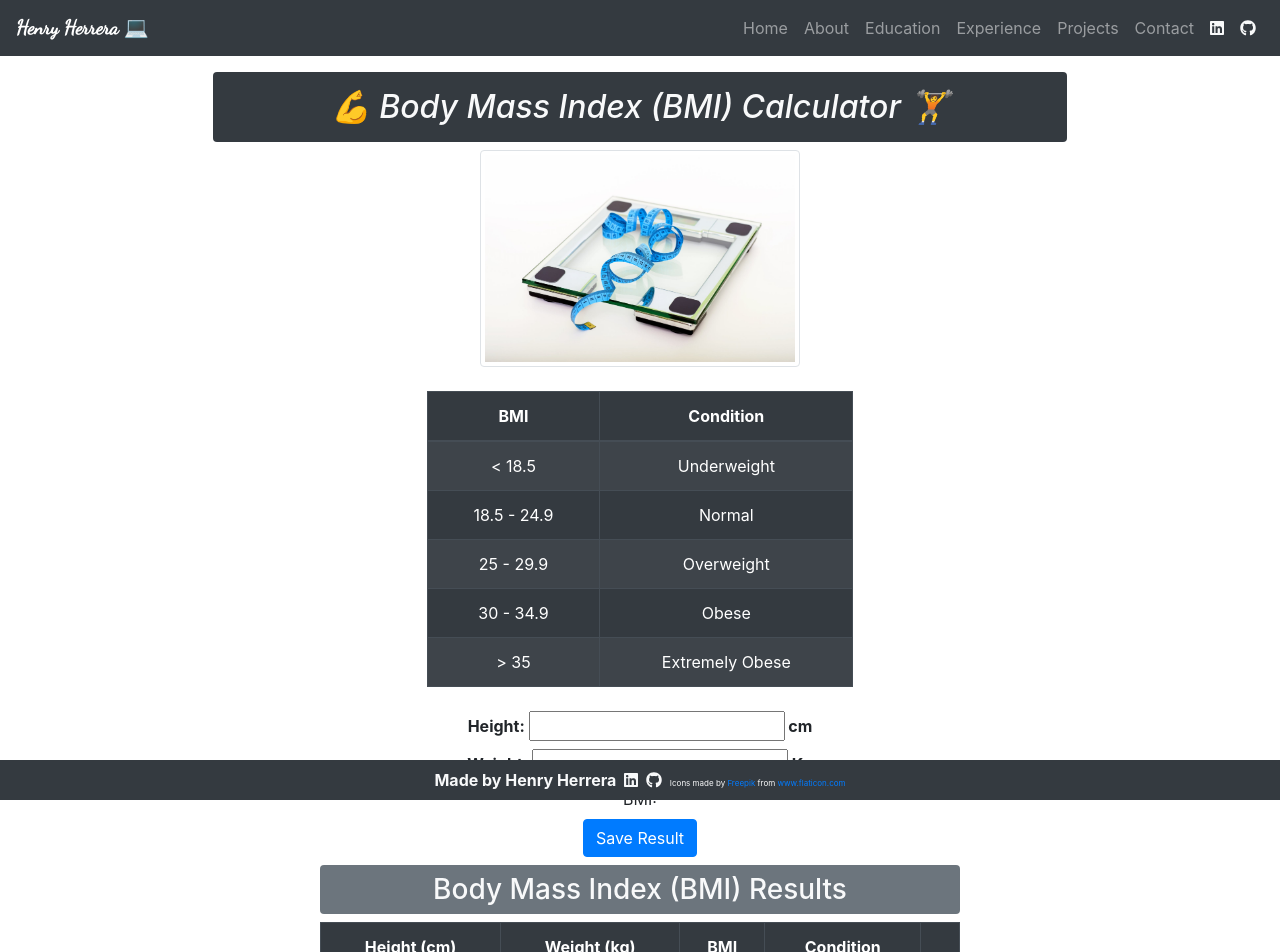
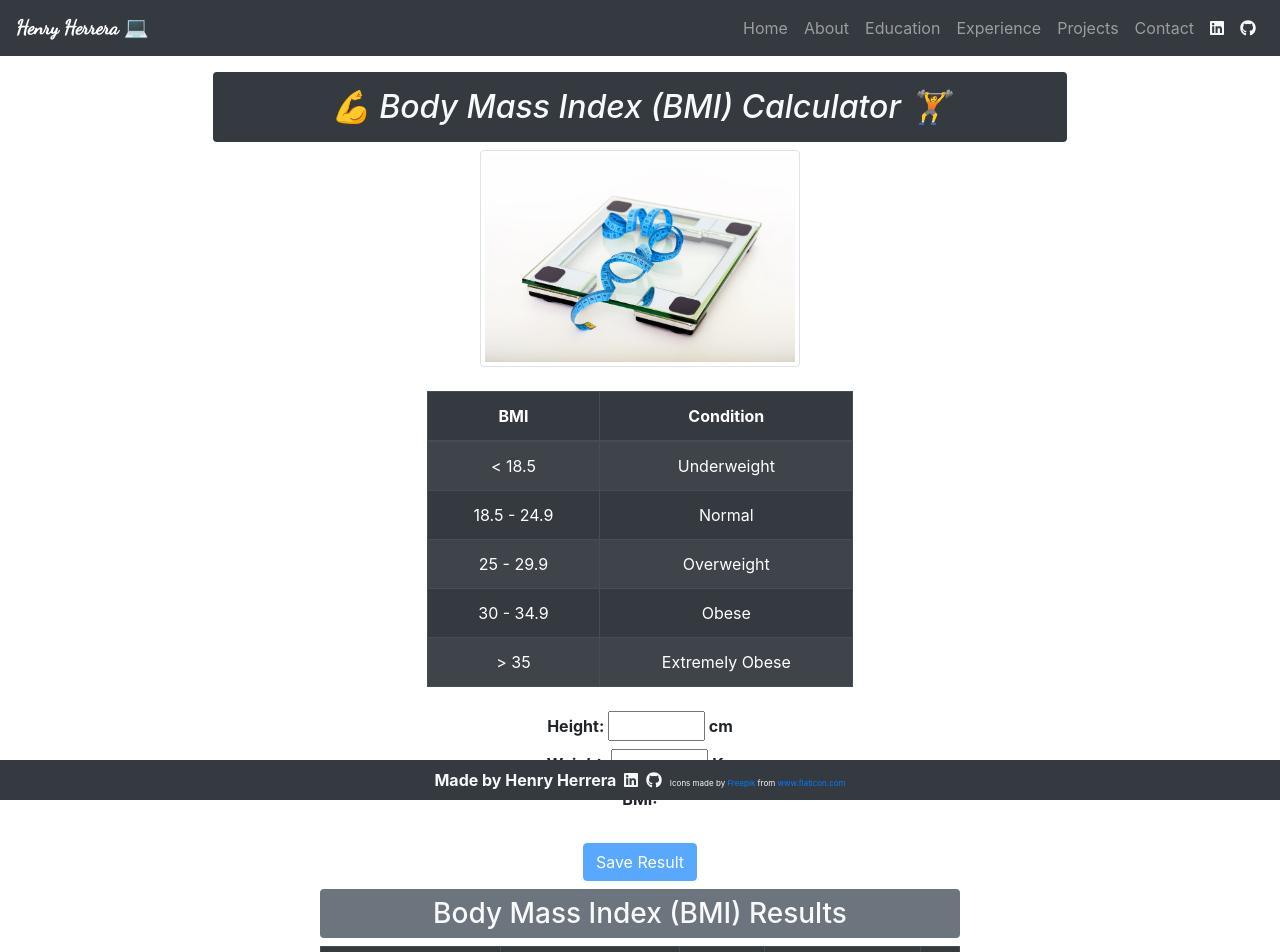
Before and after one commit to hjhm2018/my-portfolio, a React (Create React App) app: page /bmicalculator in a window 1280 px wide. Shown: the top 952 px of the page. Built offline with nearby package versions, Linux system fonts and the light colour scheme; a web font is replaced by a local one.

Commit message:
added new features to my sample projects

```diff
--- a/src/components/BirthdayApp.js
+++ b/src/components/BirthdayApp.js
@@ -9,7 +9,13 @@ import Modal from "react-bootstrap/Modal";
 
 import styles from "../Birthday.module.css";
 
-import { MdAddCircleOutline, MdCake, MdDelete } from "react-icons/md";
+import {
+  MdAddCircleOutline,
+  MdCake,
+  MdDelete,
+  MdReportProblem,
+  MdCheckCircle,
+} from "react-icons/md";
 
 const getSessionStorage = () => {
   let list = sessionStorage.getItem("list");
@@ -138,8 +144,10 @@ function BirthdayApp() {
     return (
       <div>
         <Modal show={show} onHide={handleClose}>
-          <Modal.Header closeButton>
-            <Modal.Title>Success!</Modal.Title>
+          <Modal.Header className="bg-success" closeButton>
+            <Modal.Title className="text-white">
+              Success! <MdCheckCircle />
+            </Modal.Title>
           </Modal.Header>
           <Modal.Body>
             <p>The birthday date was added successfully.</p>
@@ -158,8 +166,11 @@ function BirthdayApp() {
     return (
       <div>
         <Modal show={clearStorageWarning} onHide={closeWarning}>
-          <Modal.Header closeButton>
-            <Modal.Title>Warning!</Modal.Title>
+          <Modal.Header className="bg-danger" closeButton>
+            <Modal.Title className="text-white">
+              <MdReportProblem />
+              Warning!
+            </Modal.Title>
           </Modal.Header>
           <Modal.Body>
             <p>Are you sure you want to delete all the saved data?</p>
@@ -181,8 +192,10 @@ function BirthdayApp() {
     return (
       <div>
         <Modal show={clearStorageSuccess} onHide={deleteStorage}>
-          <Modal.Header closeButton>
-            <Modal.Title>Success!</Modal.Title>
+          <Modal.Header className="bg-success" closeButton>
+            <Modal.Title className="text-white">
+              Success! <MdCheckCircle />
+            </Modal.Title>
           </Modal.Header>
           <Modal.Body>
             <p>All data has been deleted!</p>
--- a/src/components/Imc.js
+++ b/src/components/Imc.js
@@ -106,6 +106,8 @@ function Imc() {
           className="text-center"
           id="height"
           type="number"
+          min="0"
+          max="250"
           onChange={setHeightValue}
         />{" "}
         cm
@@ -118,23 +120,45 @@ function Imc() {
           id="weight"
           type="number"
           onChange={setWeightValue}
+          min="0"
+          max="300"
         />{" "}
         Kg
       </label>
       <br />
       <span>
-        BMI:{" "}
+        <b>BMI:</b>{" "}
         {weight !== 0 &&
         weight !== "" &&
         weight &&
         height !== 0 &&
         height !== "" &&
-        height
+        height &&
+        weight > 0 &&
+        height > 0
           ? imc.bmi
           : ""}{" "}
       </span>
       <br />
-      <button className="btn btn-primary m-2" onClick={addBMI}>
+
+      {(height < 0 || weight < 0) && (
+        <span className="text-danger">No negative values</span>
+      )}
+      <br />
+      <button
+        className="btn btn-primary m-2"
+        onClick={addBMI}
+        disabled={
+          weight === 0 ||
+          weight === "" ||
+          height === 0 ||
+          height === "" ||
+          weight < 0 ||
+          height < 0 ||
+          !height ||
+          !weight
+        }
+      >
         Save Result
       </button>
       {/* Messages */}
```
